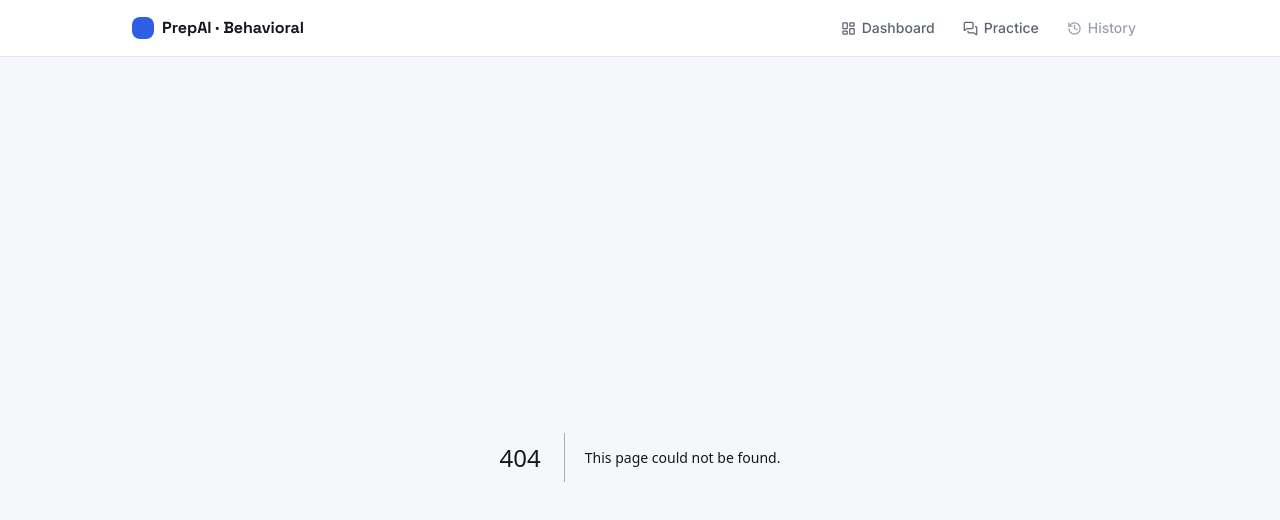
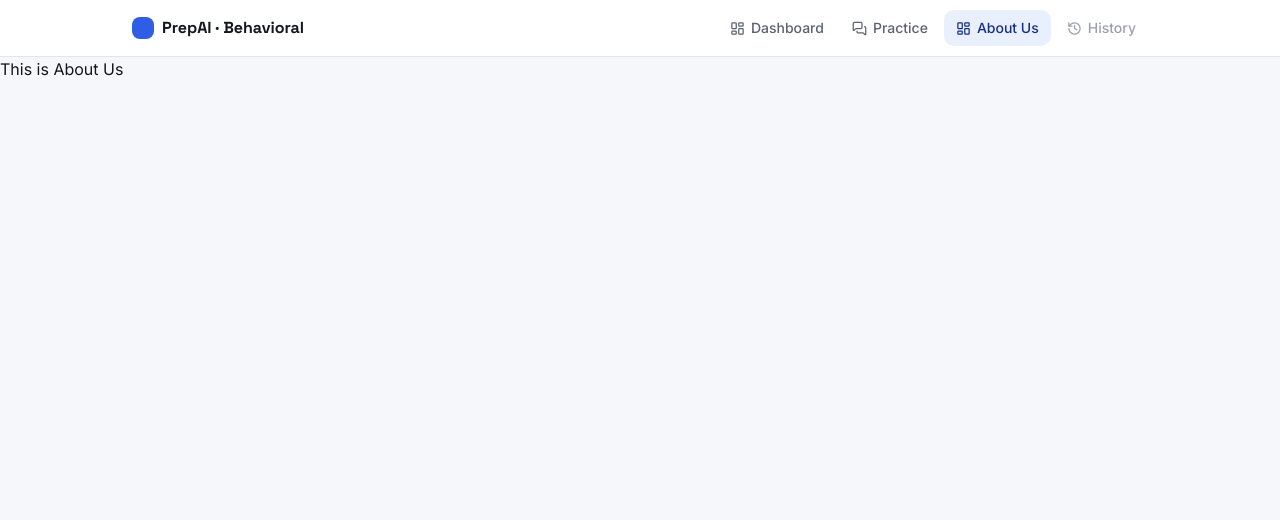
Before and after one commit to banji-oguntade/bipa, a Next.js app: page /aboutus in a window 1280 px wide. Before the commit this address had no page. Shown: the top 520 px of the page. Built offline with nearby package versions, Linux system fonts and the light colour scheme.

Commit message:
adding about us page

```diff
--- /dev/null
+++ b/src/app/aboutus/page.tsx
@@ -0,0 +1,5 @@
+export default function AboutUsPage() {
+    return (
+        <h1>This is About Us</h1>
+    )
+}
--- a/src/components/app-header.tsx
+++ b/src/components/app-header.tsx
@@ -12,7 +12,13 @@ const navItems = [
     href: "/practice",
     label: "Practice",
     icon: MessagesSquare,
-  }
+  },
+  {
+    href: "/aboutus",
+    label: "About Us",
+    icon: LayoutDashboard,
+  },
+
 ] as const;
 
 type AppHeaderProps = {
```
